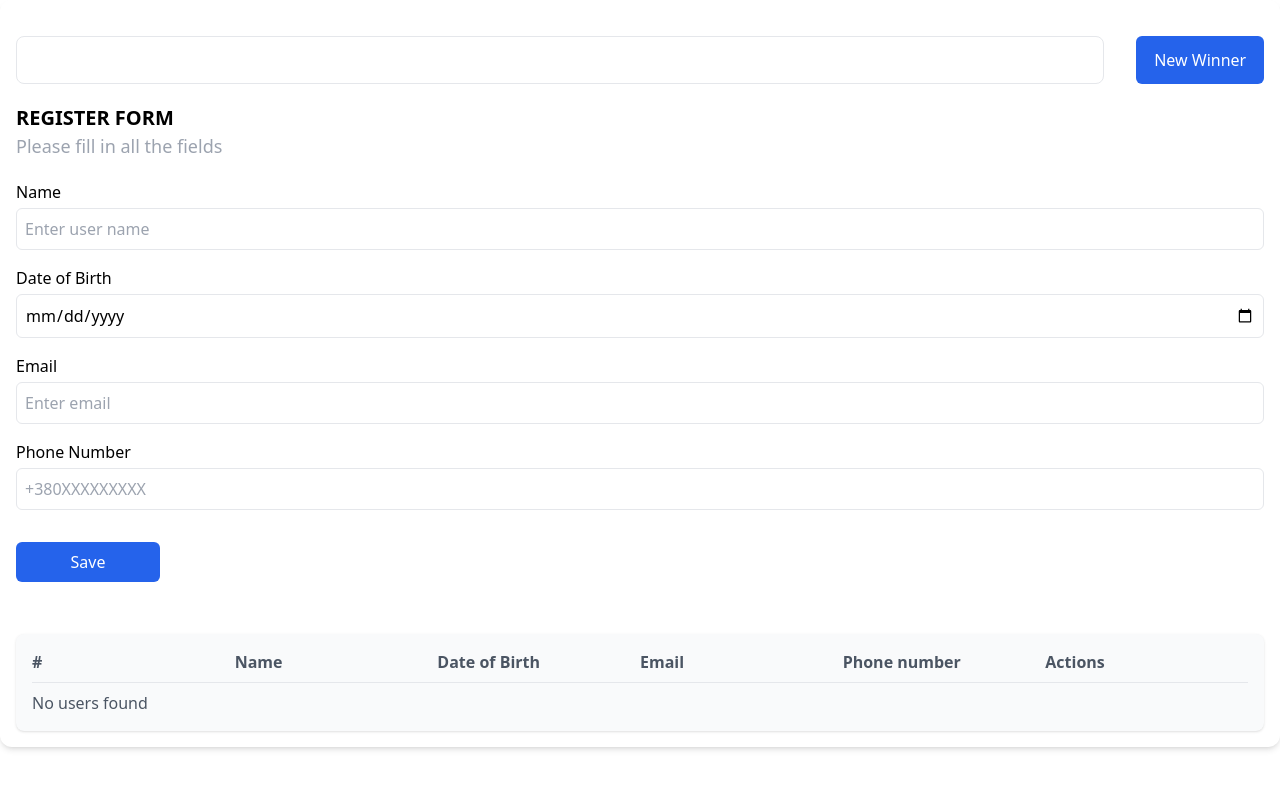
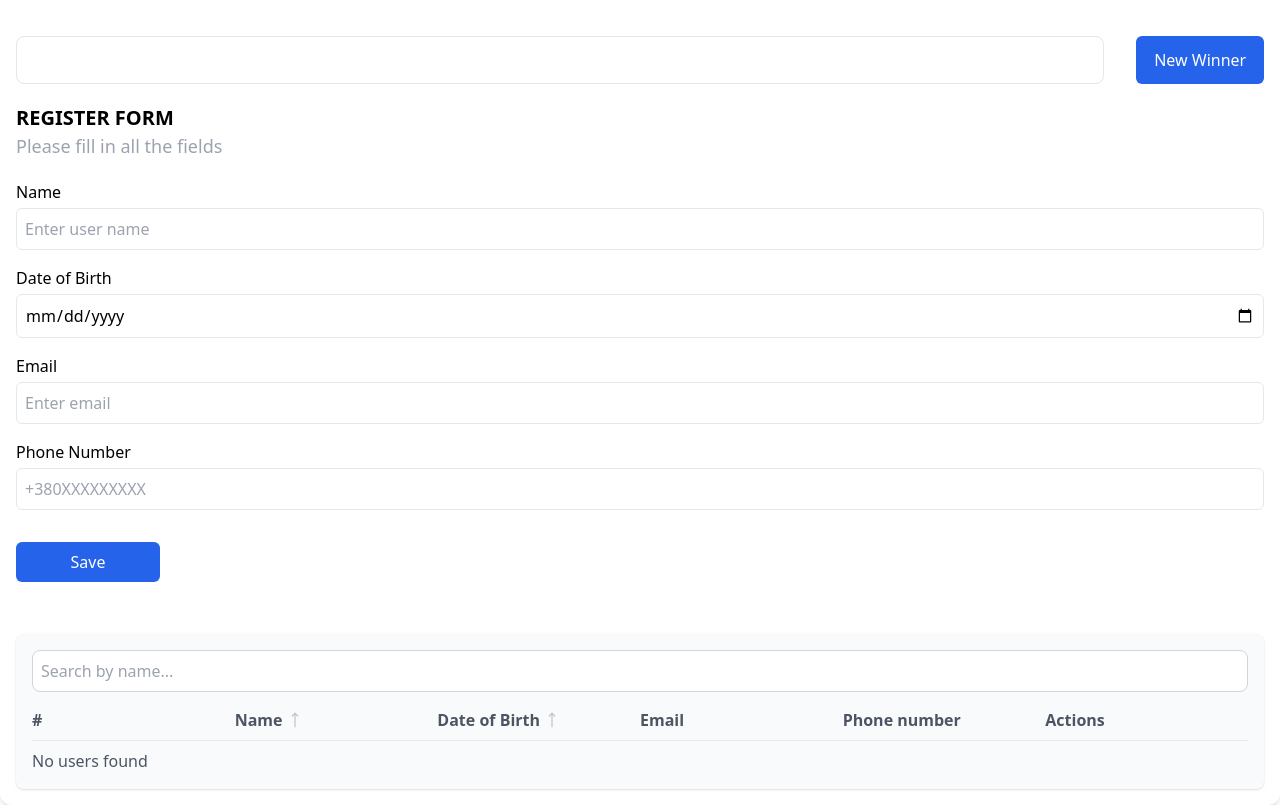
Before and after one commit to KoniChivaJS/react-lottery-app, a React (Create React App) app: page / in a window 1280 px wide. Built offline with nearby package versions, Linux system fonts and the light colour scheme.

Commit message:
add sort, filtering, key handler

```diff
--- a/package.json
+++ b/package.json
@@ -15,6 +15,7 @@
     "react": "^19.2.0",
     "react-dom": "^19.2.0",
     "react-hook-form": "^7.65.0",
+    "react-hot-toast": "^2.6.0",
     "react-scripts": "5.0.1",
     "typescript": "^4.9.5",
     "web-vitals": "^2.1.4"
--- a/src/App.tsx
+++ b/src/App.tsx
@@ -2,6 +2,7 @@ import React from "react";
 import { Form } from "./components/shared/form";
 import { UsersList } from "./components/shared/users-list";
 import { Winners } from "./components/shared/winners";
+import toast from "react-hot-toast";
 
 export interface User {
   id: number;
@@ -15,6 +16,10 @@ function App() {
   const [users, setUsers] = React.useState<User[]>([]);
 
   const createUser = (user: User) => {
+    if (users.some((u) => u.email === user.email)) {
+      toast.error("User with this email already exists");
+      return;
+    }
     setUsers([...users, user]);
     saveUsersToLocalStorage([...users, user]);
   };
--- /dev/null
+++ b/src/components/shared/search-bar.tsx
@@ -0,0 +1,27 @@
+import React, { useState } from "react";
+
+interface Props {
+  onFilter: (query: string) => void;
+}
+
+export const SearchBar: React.FC<Props> = ({ onFilter }) => {
+  const [query, setQuery] = useState("");
+
+  const handleChange = (e: React.ChangeEvent<HTMLInputElement>) => {
+    const value = e.target.value;
+    setQuery(value);
+    onFilter(value);
+  };
+
+  return (
+    <div className="mb-4">
+      <input
+        type="text"
+        value={query}
+        onChange={handleChange}
+        placeholder="Search by name..."
+        className="w-full p-2 border border-gray-300 rounded-lg focus:outline-none focus:ring-2 focus:ring-blue-500"
+      />
+    </div>
+  );
+};
--- a/src/components/shared/users-list.tsx
+++ b/src/components/shared/users-list.tsx
@@ -1,6 +1,9 @@
-import React from "react";
+import React, { useState, useMemo } from "react";
 import { User } from "../../App";
 import { UserItem } from "./user-item";
+import { MoveUp, MoveDown } from "lucide-react";
+import { SearchBar } from "./search-bar";
+
 interface Props {
   className?: string;
   users: User[];
@@ -8,27 +11,95 @@ interface Props {
   deleteUser: (id: number) => void;
 }
 
+type SortField = "name" | "dateOfBirth" | null;
+type SortDirection = "asc" | "desc";
+
 export const UsersList: React.FC<Props> = ({
   className,
   users,
   updateUser,
   deleteUser,
 }) => {
+  const [sortField, setSortField] = useState<SortField>(null);
+  const [sortDirection, setSortDirection] = useState<SortDirection>("asc");
+  const [filterQuery, setFilterQuery] = useState("");
+
+  const toggleSort = (field: SortField) => {
+    if (sortField === field) {
+      setSortDirection((prev) => (prev === "asc" ? "desc" : "asc"));
+    } else {
+      setSortField(field);
+      setSortDirection("asc");
+    }
+  };
+
+  const filteredUsers = useMemo(() => {
+    return users.filter((user) =>
+      user.name.toLowerCase().includes(filterQuery.toLowerCase())
+    );
+  }, [users, filterQuery]);
+
+  const sortedUsers = useMemo(() => {
+    if (!sortField) return filteredUsers;
+
+    return [...filteredUsers].sort((a, b) => {
+      let aVal, bVal;
+
+      if (sortField === "name") {
+        aVal = a.name.toLowerCase();
+        bVal = b.name.toLowerCase();
+      } else if (sortField === "dateOfBirth") {
+        aVal = new Date(a.dateOfBirth).getTime();
+        bVal = new Date(b.dateOfBirth).getTime();
+      } else {
+        return 0;
+      }
+
+      if (aVal < bVal) return sortDirection === "asc" ? -1 : 1;
+      if (aVal > bVal) return sortDirection === "asc" ? 1 : -1;
+      return 0;
+    });
+  }, [filteredUsers, sortField, sortDirection]);
+
+  const renderSortIcon = (field: SortField) => {
+    if (sortField !== field) return <MoveUp className="w-4 h-4 opacity-30" />;
+    return sortDirection === "asc" ? (
+      <MoveUp className="w-4 h-4 text-blue-600" />
+    ) : (
+      <MoveDown className="w-4 h-4 text-blue-600" />
+    );
+  };
+
   return (
-    <div className="p-4 bg-gray-50 rounded-lg shadow mt-5">
+    <div className={`p-4 bg-gray-50 rounded-lg shadow mt-5 ${className || ""}`}>
+      <SearchBar onFilter={setFilterQuery} />
+
       <div className="grid grid-cols-6 font-semibold text-gray-600 border-b pb-2 mb-2">
         <div>#</div>
-        <div>Name</div>
-        <div>Date of Birth</div>
+
+        <div
+          className="flex items-center gap-1 cursor-pointer select-none"
+          onClick={() => toggleSort("name")}
+        >
+          Name {renderSortIcon("name")}
+        </div>
+
+        <div
+          className="flex items-center gap-1 cursor-pointer select-none"
+          onClick={() => toggleSort("dateOfBirth")}
+        >
+          Date of Birth {renderSortIcon("dateOfBirth")}
+        </div>
+
         <div>Email</div>
         <div>Phone number</div>
         <div>Actions</div>
       </div>
 
-      {users.length === 0 ? (
+      {sortedUsers.length === 0 ? (
         <div className="text-gray-600">No users found</div>
       ) : (
-        users.map((user, index) => (
+        sortedUsers.map((user, index) => (
           <UserItem
             key={user.id}
             user={user}
--- a/src/components/ui/modal.tsx
+++ b/src/components/ui/modal.tsx
@@ -1,5 +1,4 @@
 import React from "react";
-import { Button } from "./button";
 import { CircleX } from "lucide-react";
 
 interface ModalProps {
@@ -13,6 +12,22 @@ export const Modal: React.FC<ModalProps> = ({
   modalContent,
   onClose,
 }) => {
+  React.useEffect(() => {
+    const handleEsc = (e: KeyboardEvent) => {
+      if (e.key === "Escape") {
+        onClose();
+      }
+    };
+
+    if (isModalOpen) {
+      window.addEventListener("keydown", handleEsc);
+    }
+
+    return () => {
+      window.removeEventListener("keydown", handleEsc);
+    };
+  }, [isModalOpen, onClose]);
+
   if (!isModalOpen) return null;
 
   return (
@@ -24,7 +39,6 @@ export const Modal: React.FC<ModalProps> = ({
         >
           <CircleX className="text-black" />
         </button>
-
         <div>{modalContent}</div>
       </div>
     </div>
--- a/src/index.tsx
+++ b/src/index.tsx
@@ -2,12 +2,14 @@ import React from "react";
 import ReactDOM from "react-dom/client";
 import App from "./App";
 import "./index.css";
+import { Toaster } from "react-hot-toast";
 
 const root = ReactDOM.createRoot(
   document.getElementById("root") as HTMLElement
 );
 root.render(
   <React.StrictMode>
+    <Toaster />
     <App />
   </React.StrictMode>
 );
```
Also changed, not shown: 1 other file (tests, documents, lock files or other folders).
